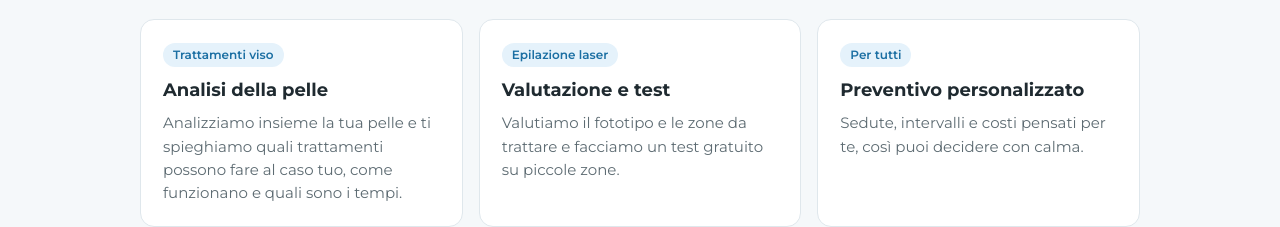
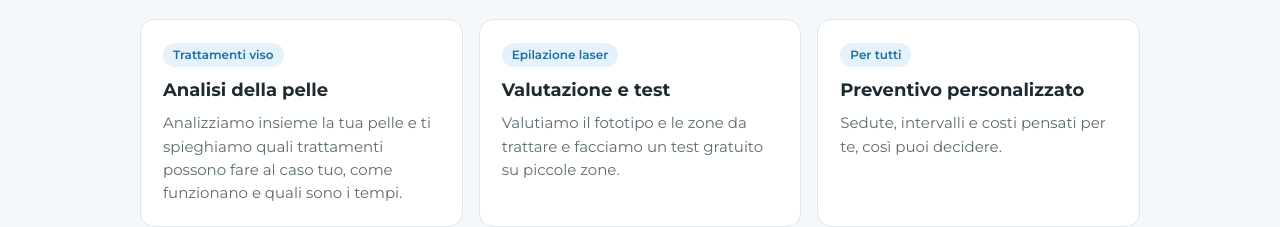
Before and after one commit to medicservice/medicservice-eu, a plain HTML site: page open-day/index.html in a window 1280 px wide. Shown: the part 795-1022 px from the top of the page. Drawn offline with Linux system fonts and the light colour scheme.

Commit message:
Open Day: testo preventivo

```diff
--- a/open-day/index.html
+++ b/open-day/index.html
@@ -81,7 +81,7 @@ footer{padding:28px 0;color:var(--muted);font-size:13px;border-top:1px solid var
   <div class="grid">
     <div class="card"><span class="tag">Trattamenti viso</span><b>Analisi della pelle</b><p>Analizziamo insieme la tua pelle e ti spieghiamo quali trattamenti possono fare al caso tuo, come funzionano e quali sono i tempi.</p></div>
     <div class="card"><span class="tag">Epilazione laser</span><b>Valutazione e test</b><p>Valutiamo il fototipo e le zone da trattare e facciamo un test gratuito su piccole zone.</p></div>
-    <div class="card"><span class="tag">Per tutti</span><b>Preventivo personalizzato</b><p>Sedute, intervalli e costi pensati per te, così puoi decidere con calma.</p></div>
+    <div class="card"><span class="tag">Per tutti</span><b>Preventivo personalizzato</b><p>Sedute, intervalli e costi pensati per te, così puoi decidere.</p></div>
   </div>
 </div></section>
 
```
